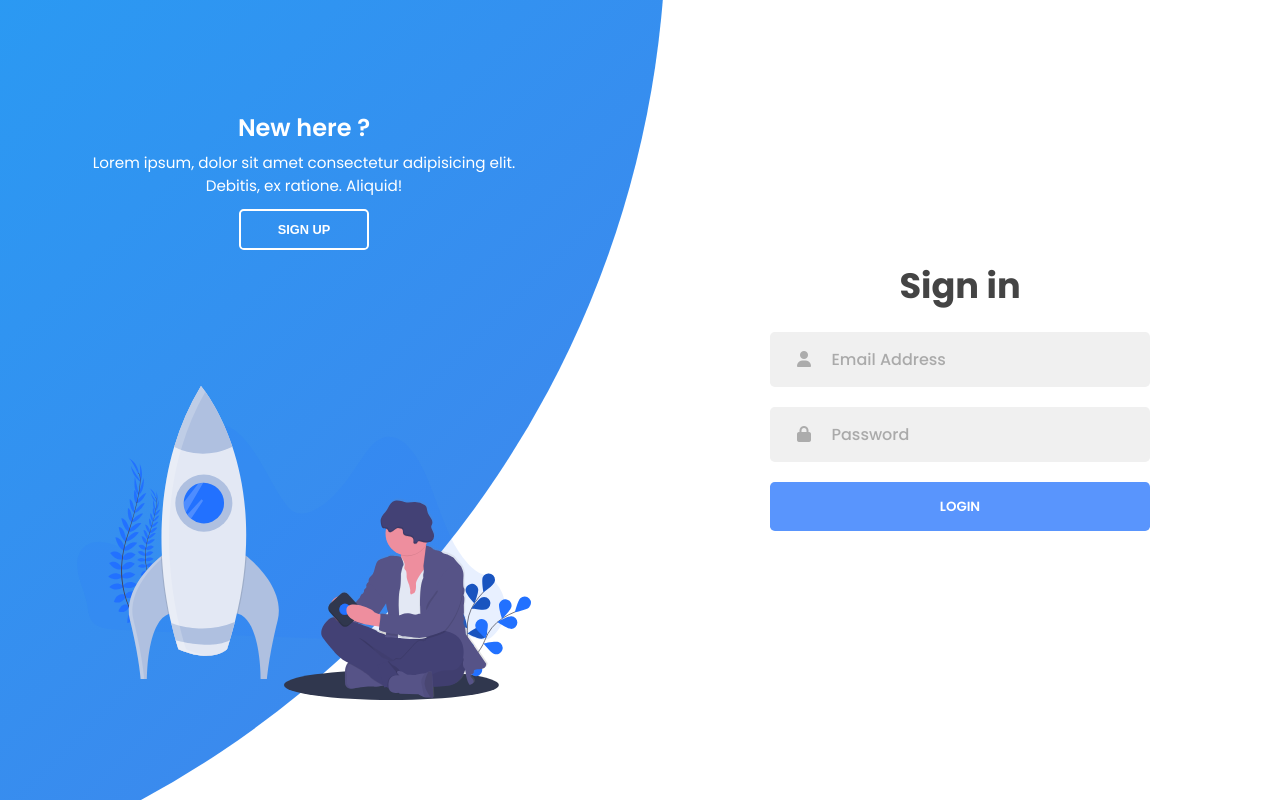
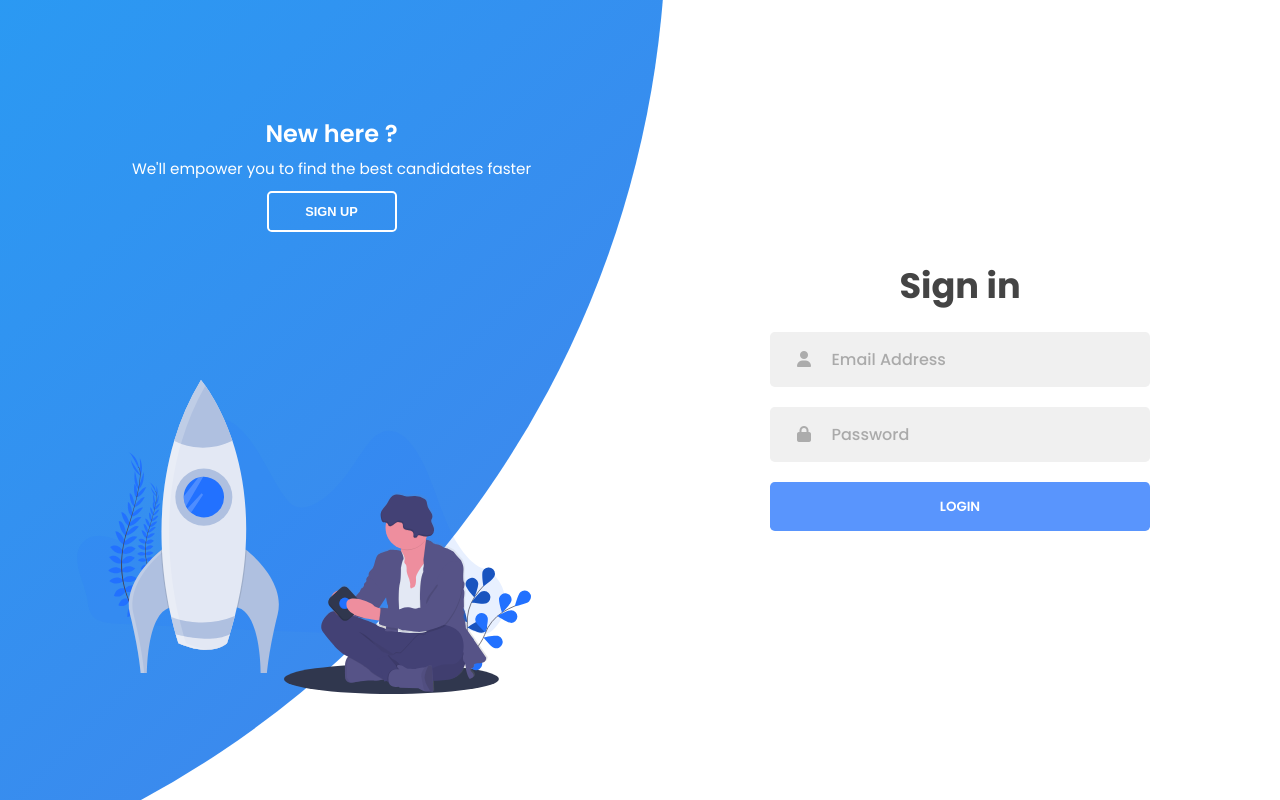
Before and after one commit to Tejas2410/recruiter, a PHP site: page / in a window 1280 px wide. Run offline with PHP 8.4, Linux system fonts and the light colour scheme; data that the repository does not hold is empty; some libraries are stand-ins or nearby versions.

Commit message:
second commit

```diff
--- a/index.php
+++ b/index.php
@@ -138,8 +138,7 @@ if (isset($_POST["signin"])) {
         <div class="content">
           <h3>New here ?</h3>
           <p>
-            Lorem ipsum, dolor sit amet consectetur adipisicing elit. Debitis,
-            ex ratione. Aliquid!
+          We'll empower you to find the best candidates faster
           </p>
           <button class="btn transparent" id="sign-up-btn">
             Sign up
@@ -151,8 +150,7 @@ if (isset($_POST["signin"])) {
         <div class="content">
           <h3>One of us ?</h3>
           <p>
-            Lorem ipsum dolor sit amet consectetur adipisicing elit. Nostrum
-            laboriosam ad deleniti.
+          We'll empower you to find the best candidates faster
           </p>
           <button class="btn transparent" id="sign-in-btn">
             Sign in
```
